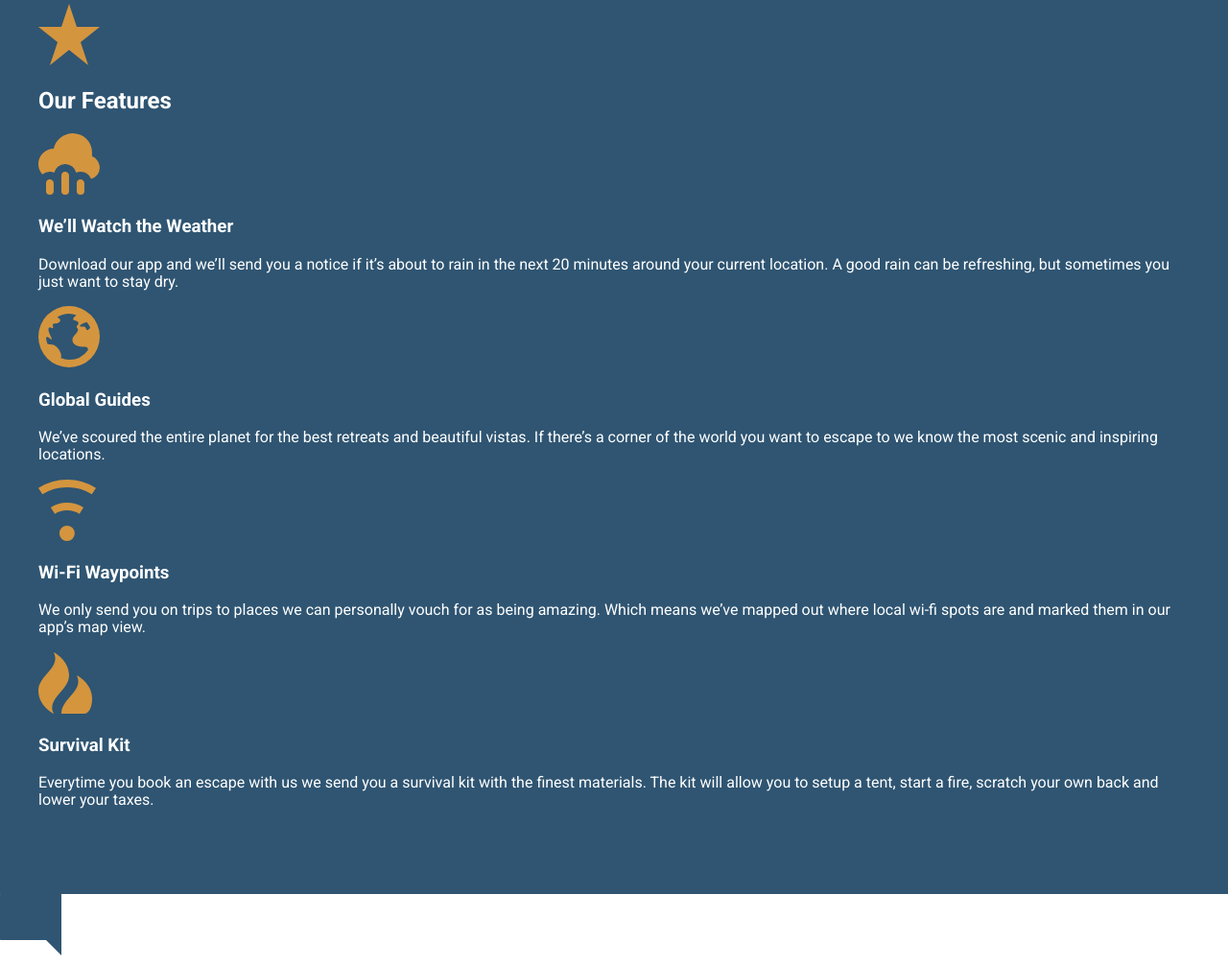
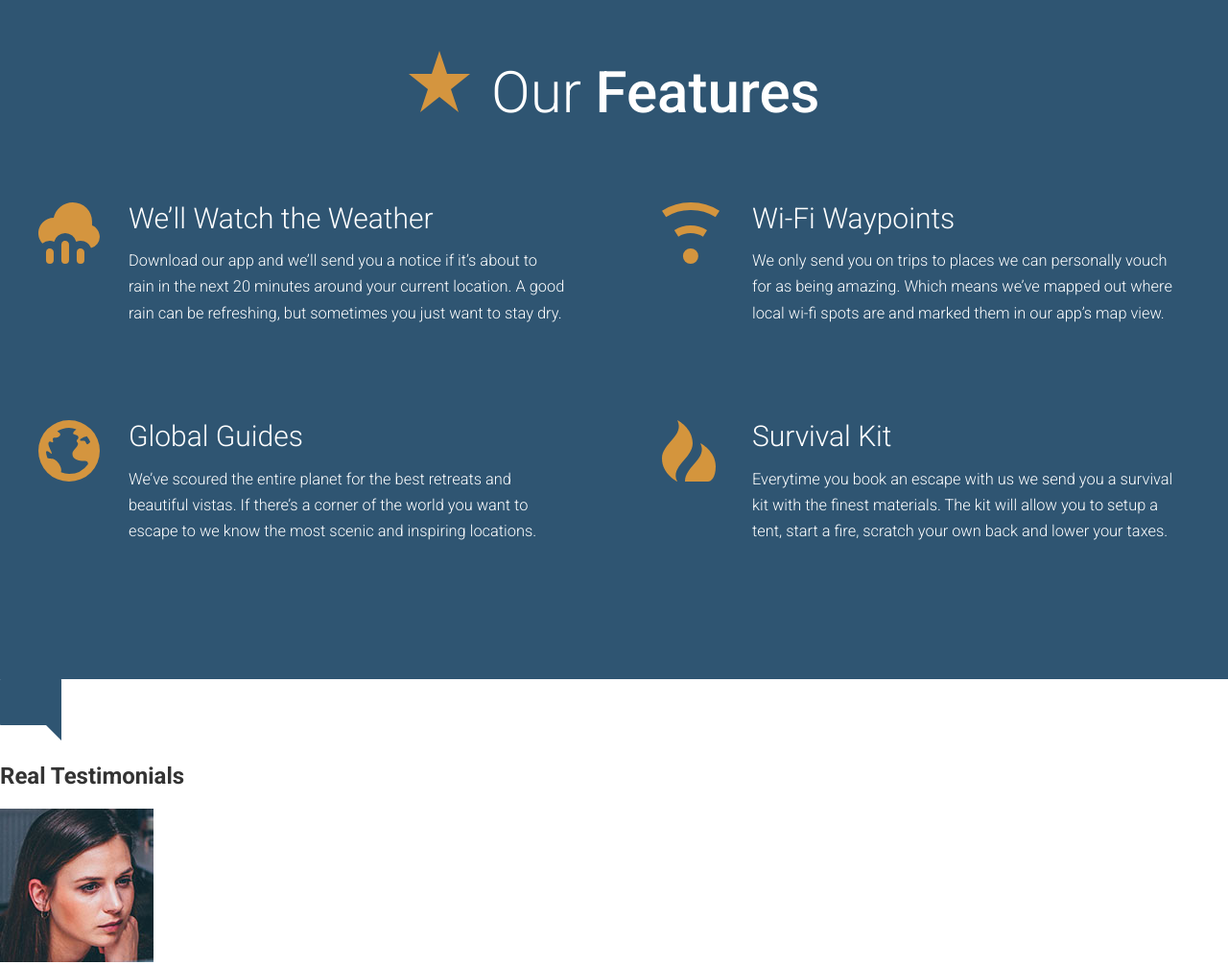
Before and after one commit to TrevorPawlewicz/philly-sites, a website: page app/index.html in a window 1280 px wide. Shown: the part 2226-3232 px from the top of the page at 96% size. Drawn offline with Linux system fonts and the light colour scheme.

Commit message:
style Out Features pt.1

```diff
--- /dev/null
+++ b/app/assets/styles/modules/_feature-item.css
@@ -0,0 +1,18 @@
+.feature-item {
+    /* push text right */
+    /* so icon is relative to parent */
+    position: relative;
+    padding-left: 94px;
+    padding-bottom: 2.5rem;
+
+    &__icon {
+        position: absolute;
+        left: 0;
+    }
+
+    &__title {
+        font-size: 1.875rem;
+        font-weight: 300;
+        margin-bottom: 0.8rem;
+    }
+}
--- a/app/assets/styles/modules/_generic-content-container.css
+++ b/app/assets/styles/modules/_generic-content-container.css
@@ -1,8 +1,10 @@
 .generic-content-container {
 
     p {
+        font-weight: 300;
         line-height: 1.65;
-        margin: 1.8rem 0;
+        /* top, right, bottom, left */
+        margin: 0 0 1.8rem 0;
 
         @mixin atSmall {
             font-size: 1.025rem;
--- a/app/assets/styles/modules/_row.css
+++ b/app/assets/styles/modules/_row.css
@@ -5,9 +5,15 @@
     &--gutters {
         margin-right: -65px;
     }
-
     &--gutters > div {
         padding-right: 65px;
+    }
+
+    &--gutters-large {
+        margin-right: -100px;
+    }
+    &--gutters-large > div {
+        padding-right: 100px;
     }
 
     &__b-margin-until-medium {
@@ -20,7 +26,6 @@
         &__b-margin-until-medium {
             margin-bottom: 0;
         }
-
         &__medium-4 {
             float: left;
             /*  100/12 = 8.333, 8.333 * 4 = 33.33 */
@@ -29,7 +34,10 @@
         &__medium-4--lager {
             width: 37%;
         }
-
+        &__medium-6 {
+            float: left;
+            width: 50%;
+        }
         &__medium-8 {
             float: left;
             width: 66.66%;
--- /dev/null
+++ b/app/assets/styles/modules/_section-title.css
@@ -0,0 +1,27 @@
+.section-title {
+    font-size: 2.55rem;
+    font-weight: 300;
+    text-align: center;
+
+    @mixin atSmall {
+        font-size: 3.75rem;
+    }
+
+    strong {
+        font-weight: 500;
+    }
+
+    &__icon {
+        display: block;
+        margin-left: auto;
+        margin-right: auto;
+        margin-bottom: 0.6rem;
+
+        @mixin atSmall {
+            display: inline-block;
+            margin-left: 0;
+            margin-right: 0.5rem;
+            margin-bottom: 0;
+        }
+    }
+}
--- a/app/assets/styles/styles.css
+++ b/app/assets/styles/styles.css
@@ -10,3 +10,5 @@
 @import "modules/_headline";
 @import "modules/_row";
 @import "modules/_generic-content-container";
+@import "modules/_section-title";
+@import "modules/_feature-item";
--- a/app/index.html
+++ b/app/index.html
@@ -62,7 +62,10 @@
     <div id="our-beginning" class="page-section">
         <div class="wrapper">
 
-            <h2 class="headline headline--centered headline--light headline-b-margin-small">The first trip we planned was our own.</h2>
+            <h2 class="headline headline--centered headline--light headline-b-margin-small">
+                The first trip we planned was our own.
+            </h2>
+
             <h3 class="headline headline--centered headline--orange headline--small headline--narrow headline--light headline--b-margin-large">
                 Ever since, we&rsquo;ve been working to make travel <strong>better for everyone</strong>.
             </h3>
@@ -83,7 +86,7 @@
                         <img srcset="assets/images/our-start-landscape.jpg 800w,
                             assets/images/our-start-landscape-hi-dpi.jpg 1600w" alt="some chick">
                     </picture>
-                </div>
+                </div> <!-- end row__medium-4 -->
 
                 <div class="row__medium-8 row__medium-8--smaller">
                     <div class="generic-content-container">
@@ -117,28 +120,69 @@
 
 
 
+
+
     <div id="features" class="page-section page-section--blue">
         <div class="wrapper">
-            <img src="assets/images/icons/star.svg">
-            <h2>Our Features</h2>
 
-            <img src="assets/images/icons/rain.svg">
-            <h3>We&rsquo;ll Watch the Weather</h3>
-            <p>Download our app and we&rsquo;ll send you a notice if it&rsquo;s about to rain in the next 20 minutes around your current location. A good rain can be refreshing, but sometimes you just want to stay dry.</p>
+            <h2 class="section-title">
+                <img class="section-title__icon" src="assets/images/icons/star.svg">
+                Our <strong>Features</strong>
+            </h2>
 
-            <img src="assets/images/icons/globe.svg">
-            <h3>Global Guides</h3>
-            <p>We&rsquo;ve scoured the entire planet for the best retreats and beautiful vistas. If there&rsquo;s a corner of the world you want to escape to we know the most scenic and inspiring locations.</p>
 
-            <img src="assets/images/icons/wifi.svg">
-            <h3>Wi-Fi Waypoints</h3>
-            <p>We only send you on trips to places we can personally vouch for as being amazing. Which means we&rsquo;ve mapped out where local wi-fi spots are and marked them in our app&rsquo;s map view.</p>
+            <div class="row row--gutters-large generic-content-container">
 
-            <img src="assets/images/icons/fire.svg">
-            <h3>Survival Kit</h3>
-            <p>Everytime you book an escape with us we send you a survival kit with the finest materials. The kit will allow you to setup a tent, start a fire, scratch your own back and lower your taxes.</p>
-        </div>
+                <div class="row__medium-6">
+                    <div class="feature-item">
+                        <img class="feature-item__icon" src="assets/images/icons/rain.svg">
+                        <h3 class="feature-item__title">We&rsquo;ll Watch the Weather</h3>
+                        <p>Download our app and we&rsquo;ll send you a notice if it&rsquo;s about
+                            to rain in the next 20 minutes around your current location.
+                            A good rain can be refreshing, but sometimes you just want to stay dry.
+                        </p>
+                    </div>
+
+                    <div class="feature-item">
+                        <img class="feature-item__icon" src="assets/images/icons/globe.svg">
+                        <h3 class="feature-item__title">Global Guides</h3>
+                        <p>We&rsquo;ve scoured the entire planet for the best retreats and
+                            beautiful vistas. If there&rsquo;s a corner of the world you want
+                            to escape to we know the most scenic and inspiring locations.
+                        </p>
+                    </div>
+                </div> <!-- end row__medium-6 -->
+
+                <div class="row__medium-6">
+                    <div class="feature-item">
+                        <img class="feature-item__icon" src="assets/images/icons/wifi.svg">
+                        <h3 class="feature-item__title">Wi-Fi Waypoints</h3>
+                        <p>We only send you on trips to places we can personally vouch for as
+                            being amazing. Which means we&rsquo;ve mapped out where local wi-fi
+                            spots are and marked them in our app&rsquo;s map view.
+                        </p>
+                    </div>
+
+                    <div class="feature-item">
+                        <img class="feature-item__icon" src="assets/images/icons/fire.svg">
+                        <h3 class="feature-item__title">Survival Kit</h3>
+                        <p>Everytime you book an escape with us we send you a survival kit with
+                            the finest materials. The kit will allow you to setup a tent, start
+                            a fire, scratch your own back and lower your taxes.
+                        </p>
+                    </div>
+                </div> <!-- end row__medium-6 -->
+
+            </div> <!-- end row-->
+
+        </div> <!-- end wrapper -->
     </div> <!-- end fetures -->
+
+
+
+
+
+
 
 
 
@@ -150,17 +194,31 @@
         <img src="assets/images/testimonial-jane.jpg">
         <h3>Jane Doe</h3>
         <h3>9 Time Escaper</h3>
-        <p>&ldquo;Duis aute irure dolor in reprehenderit in voluptate velit esse cillum dolore eu fugiat nulla pariatur. Excepteur sint occaecat cupidatat non proident, sunt in culpa qui officia deserunt mollit anim id est laborum. Lorem ipsum dolor sit amet, consectetur adipisicing elit, sed do eiusmod tempor incididunt ut labore et dolore magna aliqua.&rdquo;</p>
+        <p>&ldquo;Duis aute irure dolor in reprehenderit in voluptate velit esse
+            cillum dolore eu fugiat nulla pariatur. Excepteur sint occaecat
+            cupidatat non proident, sunt in culpa qui officia deserunt mollit
+            anim id est laborum. Lorem ipsum dolor sit amet, consectetur adipisicing
+            elit, sed do eiusmod tempor incididunt ut labore et dolore magna aliqua.&rdquo;
+        </p>
 
         <img src="assets/images/testimonial-john.jpg">
         <h3>John Smith</h3>
         <h3>4 Time Escaper</h3>
-        <p>&ldquo;Duis aute irure dolor in reprehenderit in voluptate velit esse cillum dolore eu fugiat nulla pariatur. Excepteur sint occaecat cupidatat non proident, sunt in culpa qui officia deserunt mollit anim id est laborum. Lorem ipsum dolor sit amet, consectetur.&rdquo;</p>
+        <p>&ldquo;Duis aute irure dolor in reprehenderit in voluptate velit esse
+            cillum dolore eu fugiat nulla pariatur. Excepteur sint occaecat cupidatat
+            non proident, sunt in culpa qui officia deserunt mollit anim id est laborum.
+            Lorem ipsum dolor sit amet, consectetur.&rdquo;
+        </p>
 
         <img src="assets/images/testimonial-cat.jpg">
         <h3>Cat McKitty</h3>
         <h3>6 Time Escaper</h3>
-        <p>&ldquo;Duis aute irure dolor in reprehenderit in voluptate velit esse cillum dolore eu fugiat nulla pariatur. Excepteur sint occaecat cupidatat non proident, sunt in culpa qui officia deserunt mollit anim id est laborum. Lorem ipsum dolor sit amet, consectetur adipisicing elit, sed do eiusmod tempor incididunt ut.&rdquo;</p>
+        <p>&ldquo;Duis aute irure dolor in reprehenderit in voluptate velit esse
+            cillum dolore eu fugiat nulla pariatur. Excepteur sint occaecat cupidatat
+            non proident, sunt in culpa qui officia deserunt mollit anim id est laborum.
+            Lorem ipsum dolor sit amet, consectetur adipisicing elit, sed do eiusmod
+            tempor incididunt ut.&rdquo;
+        </p>
     </div> <!-- end testimonials -->
 
 
--- a/app/temp/styles/styles.css
+++ b/app/temp/styles/styles.css
@@ -542,6 +542,12 @@ a {
 .row--gutters > div {
   padding-right: 65px;
 }
+.row--gutters-large {
+  margin-right: -100px;
+}
+.row--gutters-large > div {
+  padding-right: 100px;
+}
 .row__b-margin-until-medium {
   margin-bottom: 1rem;
 }
@@ -556,6 +562,10 @@ a {
   .row__medium-4--lager {
     width: 37%;
   }
+  .row__medium-6 {
+    float: left;
+    width: 50%;
+  }
   .row__medium-8 {
     float: left;
     width: 66.66%;
@@ -565,8 +575,9 @@ a {
   }
 }
 .generic-content-container p {
-  line-height: 1.65;
-  margin: 1.8rem 0;
+  font-weight: 300;
+  line-height: 1.65;/* top, right, bottom, left */
+  margin: 0 0 1.8rem 0;
 }
 @media (min-width: 530px) {
   .generic-content-container p {
@@ -576,3 +587,46 @@ a {
 .generic-content-container p a {
   font-weight: 700;
 }
+.section-title {
+    font-size: 2.55rem;
+    font-weight: 300;
+    text-align: center;
+}
+@media (min-width: 530px) {
+  .section-title {
+    font-size: 3.75rem;
+  }
+}
+.section-title strong {
+  font-weight: 500;
+}
+.section-title__icon {
+  display: block;
+  margin-left: auto;
+  margin-right: auto;
+  margin-bottom: 0.6rem;
+}
+@media (min-width: 530px) {
+  .section-title__icon {
+    display: inline-block;
+    margin-left: 0;
+    margin-right: 0.5rem;
+    margin-bottom: 0;
+  }
+}
+.feature-item {
+    /* push text right */
+    /* so icon is relative to parent */
+    position: relative;
+    padding-left: 94px;
+    padding-bottom: 2.5rem;
+}
+.feature-item__icon {
+  position: absolute;
+  left: 0;
+}
+.feature-item__title {
+  font-size: 1.875rem;
+  font-weight: 300;
+  margin-bottom: 0.8rem;
+}
```
